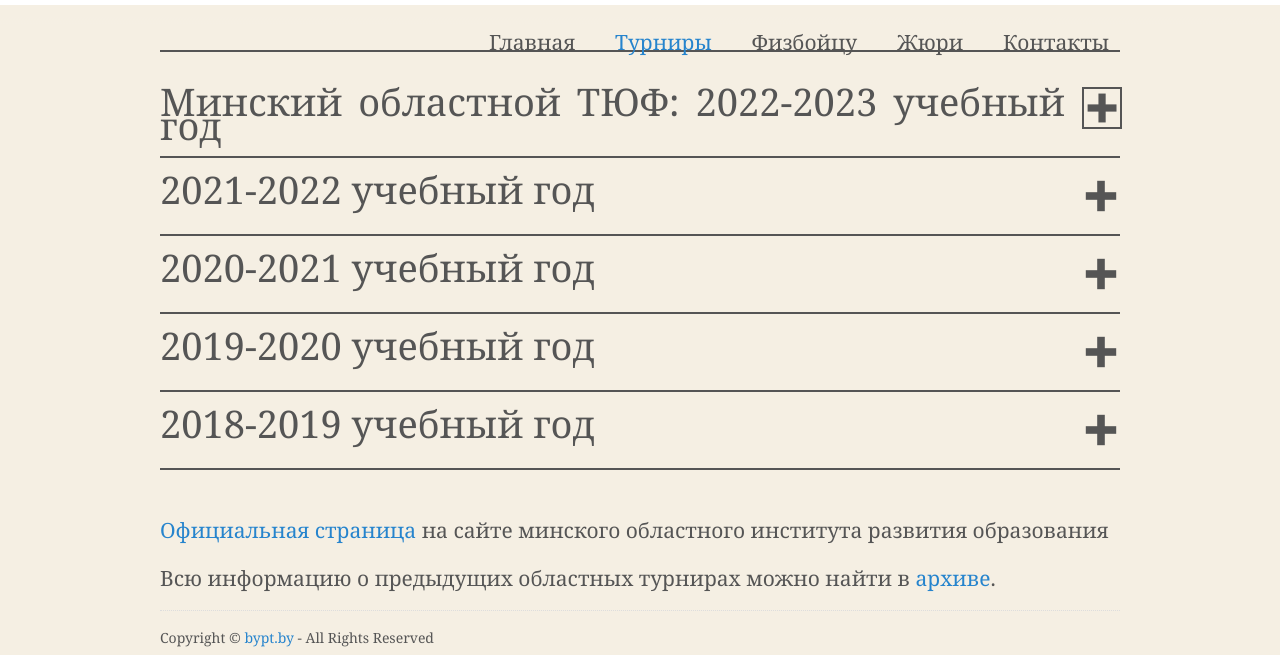
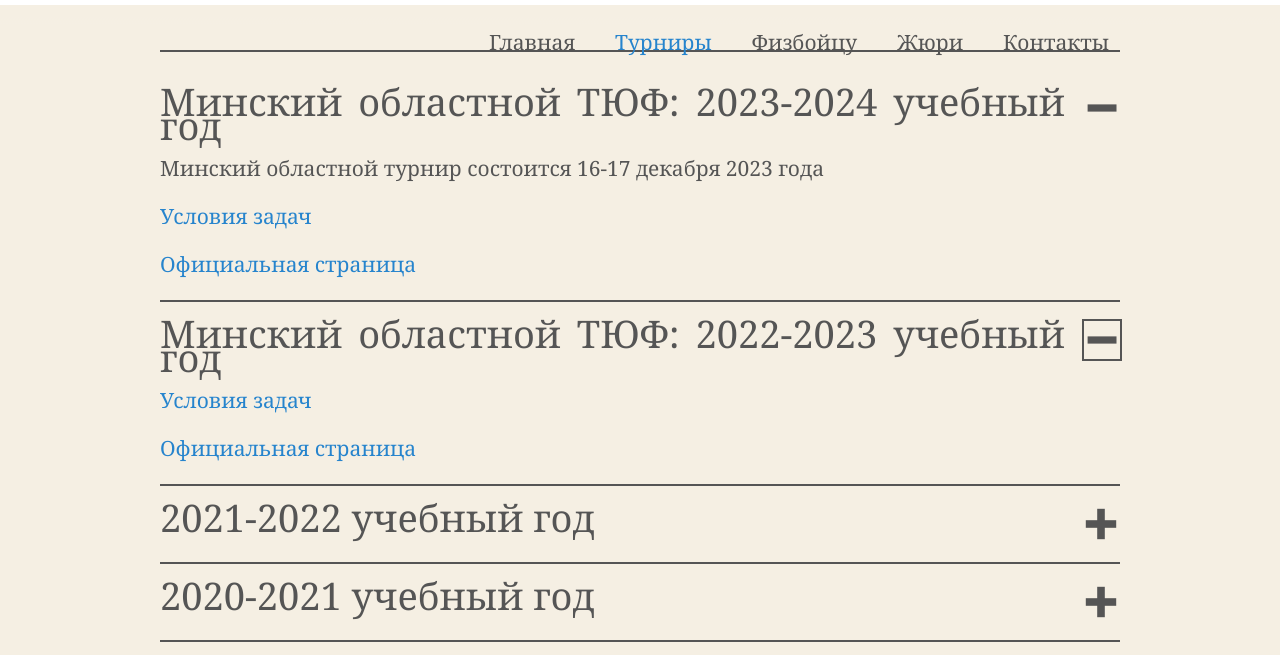
Before and after one commit to artsiom-bury/bypt-site, a plain HTML site: page tournaments/MOTYF.html in a window 1280 px wide. Both pictures are taken after a click on the button "Минский областной ТЮФ: 2022-2023 учебный год". Shown: the part 145-800 px from the top of the page. Drawn offline with Linux system fonts and the light colour scheme.

Commit message:
update gtyf add motyf

```diff
--- a/tournaments/MOTYF.html
+++ b/tournaments/MOTYF.html
@@ -48,7 +48,7 @@
 <main>
 	<h2>
 		<button aria-expanded="true">
-		  Минский областной ТЮФ: 2022-2023 учебный год
+		  Минский областной ТЮФ: 2023-2024 учебный год
 		  <svg aria-hidden="false" focusable="false" viewBox="0 0 10 10">
 			<rect class="vert" height="8" width="2" y="1" x="4"/>
 			<rect height="2" width="8" y="4" x="1"/>
@@ -56,6 +56,24 @@
 		</button>
 	</h2>
 	<div>
+		Минский областной турнир состоится 16-17 декабря 2023 года
+		<br><br>
+		<a target="_blank" href="../files/MOTYF2024problems.pdf">Условия задач</a>
+		<br><br>
+		<a target="_blank" href="https://moiro.by/%D0%BD%D0%B0%D0%BF%D1%80%D0%B0%D0%B2%D0%BB%D0%B5%D0%BD%D0%B8%D1%8F/%D1%80%D0%B0%D0%B1%D0%BE%D1%82%D0%B0-%D1%81-%D0%B4%D0%B5%D1%82%D1%8C%D0%BC%D0%B8-%D0%B8-%D1%83%D1%87%D0%B0%D1%89%D0%B8%D0%BC%D0%B8%D1%81%D1%8F/%D1%82%D1%83%D1%80%D0%BD%D0%B8%D1%80%D1%8B/%D1%82%D1%83%D1%80%D0%BD%D0%B8%D1%80-%D1%8E%D0%BD%D1%8B%D1%85-%D1%84%D0%B8%D0%B7%D0%B8%D0%BA%D0%BE%D0%B2/%D1%82%D1%83%D1%80%D0%BD%D0%B8%D1%80-%D1%8E%D0%BD%D1%8B%D1%85-%D1%84%D0%B8%D0%B7%D0%B8%D0%BA%D0%BE%D0%B2-2023">Официальная страница</a>
+		<br><br>
+	</div>
+
+	<h2>
+		<button aria-expanded="false">
+		  Минский областной ТЮФ: 2022-2023 учебный год
+		  <svg aria-hidden="true" focusable="false" viewBox="0 0 10 10">
+			<rect class="vert" height="8" width="2" y="1" x="4"/>
+			<rect height="2" width="8" y="4" x="1"/>
+		  </svg>
+		</button>
+	</h2>
+	<div hidden>
 		<a target="_blank" href="../files/MOTYF2023problems.pdf">Условия задач</a>
 		<br><br>
 		<a target="_blank" href="https://moiro.by/%D0%BD%D0%B0%D0%BF%D1%80%D0%B0%D0%B2%D0%BB%D0%B5%D0%BD%D0%B8%D1%8F/%D1%80%D0%B0%D0%B1%D0%BE%D1%82%D0%B0-%D1%81-%D0%B4%D0%B5%D1%82%D1%8C%D0%BC%D0%B8-%D0%B8-%D1%83%D1%87%D0%B0%D1%89%D0%B8%D0%BC%D0%B8%D1%81%D1%8F/%D1%82%D1%83%D1%80%D0%BD%D0%B8%D1%80%D1%8B/%D1%82%D1%83%D1%80%D0%BD%D0%B8%D1%80-%D1%8E%D0%BD%D1%8B%D1%85-%D1%84%D0%B8%D0%B7%D0%B8%D0%BA%D0%BE%D0%B2/%D1%82%D1%83%D1%80%D0%BD%D0%B8%D1%80-%D1%8E%D0%BD%D1%8B%D1%85-%D1%84%D0%B8%D0%B7%D0%B8%D0%BA%D0%BE%D0%B2-2022">Официальная страница</a>
@@ -100,7 +118,7 @@
 		</button>
 	</h2>
 	<div hidden>
-		Минский городской турнир пройдёт 21-22 декабря 2019 года.
+		Минский областной турнир пройдёт 21-22 декабря 2019 года.
 		<br>Место проведения: г. Минск, ул. П. Глебки, 88 (Минский областной институт развития образования).
 		<br>По возникающим вопросам обращаться по телефону 8 (017) 363 09 63 (Зинаида Петровна Федорович, методист учебно-методического отдела естественно-математических и технологических дисциплин Минского областного института развития образования).
 		<br><a target="_blank" href="https://moiro.by/%D0%BD%D0%B0%D0%BF%D1%80%D0%B0%D0%B2%D0%BB%D0%B5%D0%BD%D0%B8%D1%8F/%D1%80%D0%B0%D0%B1%D0%BE%D1%82%D0%B0-%D1%81-%D0%B4%D0%B5%D1%82%D1%8C%D0%BC%D0%B8-%D0%B8-%D1%83%D1%87%D0%B0%D1%89%D0%B8%D0%BC%D0%B8%D1%81%D1%8F/%D1%82%D1%83%D1%80%D0%BD%D0%B8%D1%80%D1%8B/%D1%82%D1%83%D1%80%D0%BD%D0%B8%D1%80-%D1%8E%D0%BD%D1%8B%D1%85-%D1%84%D0%B8%D0%B7%D0%B8%D0%BA%D0%BE%D0%B2/%D1%82%D1%83%D1%80%D0%BD%D0%B8%D1%80-%D1%8E%D0%BD%D1%8B%D1%85-%D1%84%D0%B8%D0%B7%D0%B8%D0%BA%D0%BE%D0%B2-2019">Официальная страница</a>
@@ -128,7 +146,7 @@
 		</button>
 	</h2>
 	<div hidden>
-		Минский городской турнир прошёл 22-23 декабря 2018 года.
+		Минский областной турнир прошёл 22-23 декабря 2018 года.
 		<br><br>
 		<a target="_blank" href="../files/MOTYF2018problems.pdf">Условия задач</a>
 		<br><br>
```
Also changed, not shown: index.html (+2 -0 lines), 1 other file.
